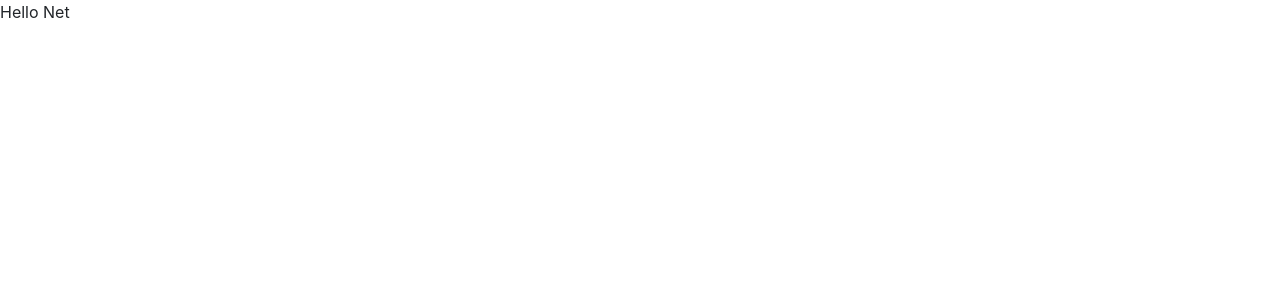
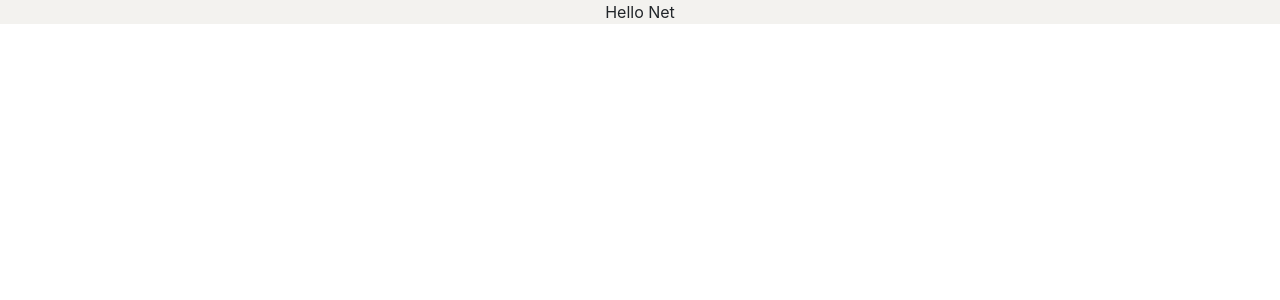
Before and after one commit to israel1281/Netverse-backend, a React (Create React App) app in the folder client/: page / in a window 1280 px wide. Shown: the top 300 px of the page. Built offline with nearby package versions, Linux system fonts and the light colour scheme.

Commit message:
init commit

```diff
--- a/client/src/App.js
+++ b/client/src/App.js
@@ -2,7 +2,7 @@ import "./App.css"
 
 function App() {
   return (
-   <div className="app">Hello Net</div>
+   <div className="App">Hello Net</div>
 );
 }
 
```
